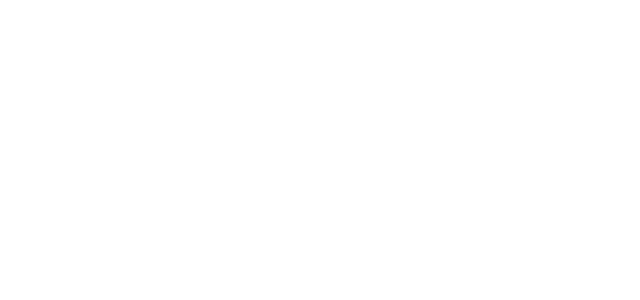
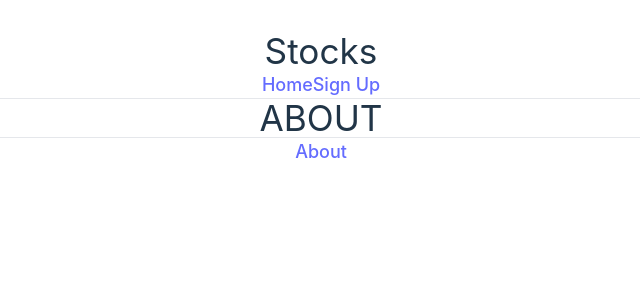
Before and after one commit to S-Pushkar/stock-market, a React (Vite) app: page /about in a window 1280 px wide. Shown: the top 300 px of the page, without its empty margins (319-959 px from the left). Built offline with nearby package versions, Linux system fonts and the light colour scheme.

Commit message:
Added basic Layout

```diff
--- /dev/null
+++ b/src/About.jsx
@@ -0,0 +1,8 @@
+export default function About({pageChange}) {
+    pageChange('About');
+    return (
+        <>
+            <h1 className="text-[rgb(77,126,212)]">ABOUT</h1>
+        </>
+    );
+}
--- a/src/App.jsx
+++ b/src/App.jsx
@@ -1,13 +1,37 @@
-// import { useState } from 'react'
-// import reactLogo from './assets/react.svg'
-// import viteLogo from '/vite.svg'
-import './App.css'
+import {Link, Routes, Route} from 'react-router-dom';
+import './App.css';
+import Home from './Home';
+import About from './About';
+import { useState } from 'react'
+import Signup from './Signup';
 
 function App() {
+	const [log, setLog] = useState('Sign Up');
+	const [currentPage, setCurrentPage] = useState('Home');
 	return (
-		<>
+		<div className='min-h-screen flex flex-col'>
+			<header>
+				<h1 className='text-[rgb(77,212,106)] text-center font-bold'>Stocks</h1>
+				<nav className='flex justify-end'>
+					<Link className={currentPage == 'Home' ? 'ml-8 mr-8 underline' : 'ml-8 mr-8'} to="/">Home</Link>
+					<Link className={currentPage == 'Signup' ? 'ml-8 mr-8 underline' : 'ml-8 mr-8'} to="/sign-up">{log}</Link>
+				</nav>
+				<hr className='mt-8 mb-8' />
+			</header>
 
-		</>
+			<main className='flex-grow'>
+				<Routes>
+					<Route path="/" element={<Home pageChange={setCurrentPage} />} />
+					<Route path="/about" element={<About pageChange={setCurrentPage} />} />
+					<Route path="/sign-up" element={<Signup pageChange={setCurrentPage} login={log} />} />
+				</Routes>
+			</main>
+
+			<hr className='mt-8 mb-8' />
+			<footer className='flex justify-start'>
+				<Link className={currentPage == 'About' ? 'ml-8 mr-8 underline' : 'ml-8 mr-8'} to="/about">About</Link>
+			</footer>
+		</div>
 	);
 }
 
--- /dev/null
+++ b/src/Home.jsx
@@ -0,0 +1,8 @@
+export default function Home({pageChange}) {
+    pageChange('Home');
+    return (
+        <>
+            <h1 className="text-[rgb(77,126,212)]">HOME</h1>
+        </>
+    );
+}
--- /dev/null
+++ b/src/Signup.jsx
@@ -0,0 +1,8 @@
+export default function Signup({pageChange, login}) {
+    pageChange('Signup');
+    return (
+        <>
+            <h1 className="text-[rgb(77,126,212)]">{login}</h1>
+        </>
+    );
+}
--- a/src/index.css
+++ b/src/index.css
@@ -19,6 +19,7 @@
 }
 
 a {
+  font-size: large;
   font-weight: 500;
   color: #646cff;
   text-decoration: inherit;
@@ -29,14 +30,14 @@
 
 body {
   margin: 0;
-  display: flex;
-  place-items: center;
+  /* display: flex;
+  place-items: center; */
   min-width: 320px;
   min-height: 100vh;
 }
 
 h1 {
-  font-size: 3.2em;
+  font-size: 2.2em;
   line-height: 1.1;
 }
 
```
